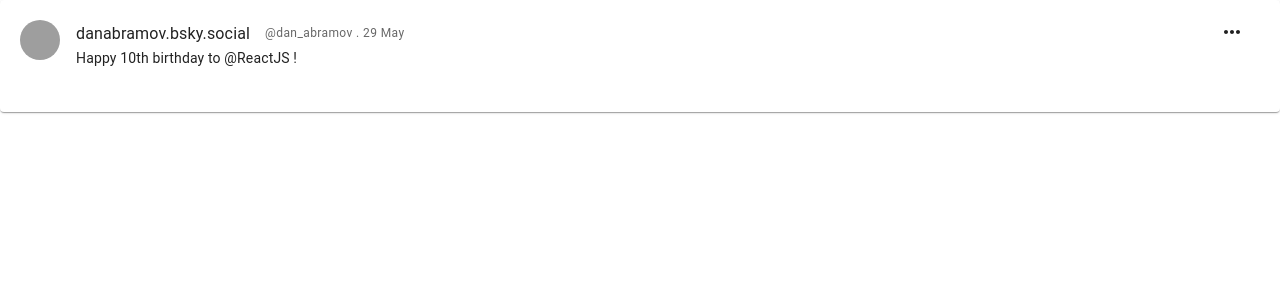
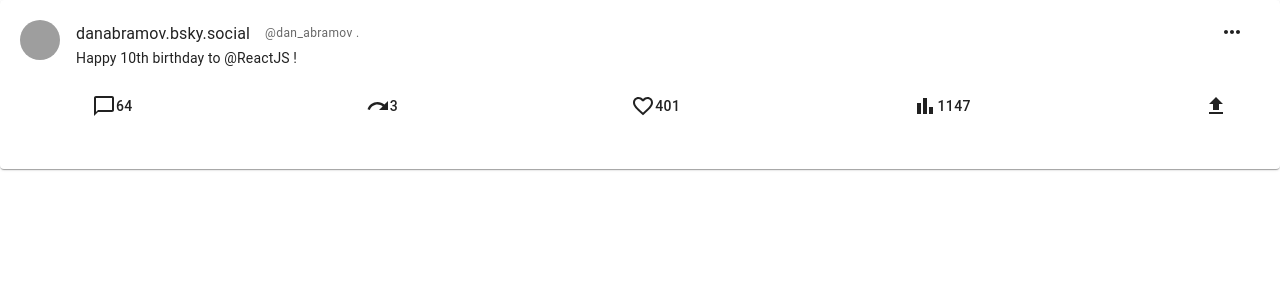
Before and after one commit to MustafaIrshaidd/react-twitter-homepage, a React (Create React App) app: page / in a window 1280 px wide. Shown: the top 300 px of the page. Built offline with nearby package versions, Linux system fonts and the light colour scheme; grey boxes are pictures that could not be loaded.

Commit message:
Finished Post Component

```diff
--- a/src/App.js
+++ b/src/App.js
@@ -1,10 +1,18 @@
-import './App.css';
-import Post from './components/Post';
+import "./App.css";
+import Post from "./components/Post";
 
 function App() {
   return (
     <>
-     <Post></Post>
+      <Post
+        name={"danabramov.bsky.social"}
+        userName={"@dan_abramov"}
+        date={"29 May"}
+        content={"Happy 10th birthday to @ReactJS !"}
+        commentsCount={"64"}
+        likesCount={"3"}
+        retweetsCount={"401"}
+        statisticsCount={"1147"}></Post>
     </>
   );
 }
--- a/src/components/Post/index.jsx
+++ b/src/components/Post/index.jsx
@@ -1,43 +1,79 @@
+import * as React from "react";
+import Box from "@mui/material/Box";
+import Card from "@mui/material/Card";
+import CardContent from "@mui/material/CardContent";
+import Typography from "@mui/material/Typography";
+import MoreHorizIcon from "@mui/icons-material/MoreHoriz";
+import { Avatar, Button, ButtonGroup } from "@mui/material";
+import FavoriteBorderIcon from "@mui/icons-material/FavoriteBorder";
+import RedoIcon from "@mui/icons-material/Redo";
+import ChatBubbleOutlineIcon from "@mui/icons-material/ChatBubbleOutline";
+import BarChartIcon from "@mui/icons-material/BarChart";
+import FileUploadIcon from "@mui/icons-material/FileUpload";
 
-import * as React from 'react';
-import Box from '@mui/material/Box';
-import Card from '@mui/material/Card';
-import CardContent from '@mui/material/CardContent';
-import Typography from '@mui/material/Typography';
-import MoreHorizIcon from '@mui/icons-material/MoreHoriz';
-import { Avatar } from '@mui/material';
-
-const Post = () => {
-
+const Post = ({name,userName,postDate,content,commentsCount,likesCount,retweetsCount,statisticsCount}) => {
   return (
-        <Card sx={{ display: 'flex', padding: '20px 20px' }}>
+    <Card sx={{ display: "flex", padding: "20px 20px" }}>
       <Avatar alt="Remy Sharp" src="/assets/images/personalPhoto.jpeg" />
-            <Box sx={{ display: 'flex', flexDirection: 'column' }} width={"100%"}>
-                <CardContent sx={{ flex: '1 0 auto', paddingTop: "0px" }}>
-                    <Box sx={{ display: 'flex', justifyContent: 'space-between' }} width={"100%"}>
-                        <Box sx={{ display: 'flex', gap: "15px", alignItems: "center" }}>
+      <Box sx={{ display: "flex", flexDirection: "column" }} width={"100%"}>
+        <CardContent sx={{ flex: "1 0 auto", paddingTop: "0px" }}>
+          <Box
+            sx={{ display: "flex", justifyContent: "space-between" }}
+            width={"100%"}>
+            <Box sx={{ display: "flex", gap: "15px", alignItems: "center" }}>
               <Typography component="div" variant="subtitle1">
-                                danabramov.bsky.social
+                {name}
               </Typography>
-                            <Typography component="div" color="text.secondary" variant="caption">
-                                @dan_abramov . 29 May
+              <Typography
+                component="div"
+                color="text.secondary"
+                variant="caption">
+                {userName} . {postDate}
               </Typography>
-                            <Typography component="div" color="text.secondary" variant="caption">
-
-                            </Typography>
+              <Typography
+                component="div"
+                color="text.secondary"
+                variant="caption"></Typography>
             </Box>
             <MoreHorizIcon />
           </Box>
           <Typography variant="body2" color="text.primary" component="div">
-                        Happy 10th birthday to @ReactJS !
+            {content}
           </Typography>
-                    <Box sx={{ display: 'flex' }}>
 
-                    </Box>
+          <ButtonGroup
+            variant="string"
+            aria-label="text button group"
+            size="small"
+            sx={{
+              display: "flex",
+              justifyContent: "space-between",
+              paddingTop: "20px",
+            }}>
+            <Button>
+              <ChatBubbleOutlineIcon />
+              {commentsCount}
+            </Button>
+            <Button>
+              <RedoIcon />
+              {likesCount}
+            </Button>
+            <Button>
+              <FavoriteBorderIcon />
+              {retweetsCount}
+            </Button>
+            <Button>
+              <BarChartIcon />
+              {statisticsCount}
+            </Button>
+            <Button>
+              <FileUploadIcon />
+            </Button>
+          </ButtonGroup>
         </CardContent>
       </Box>
     </Card>
-    )
-}
+  );
+};
 
-export default Post
+export default Post;
```
Lines whose indentation alone changed are shown as unchanged.
